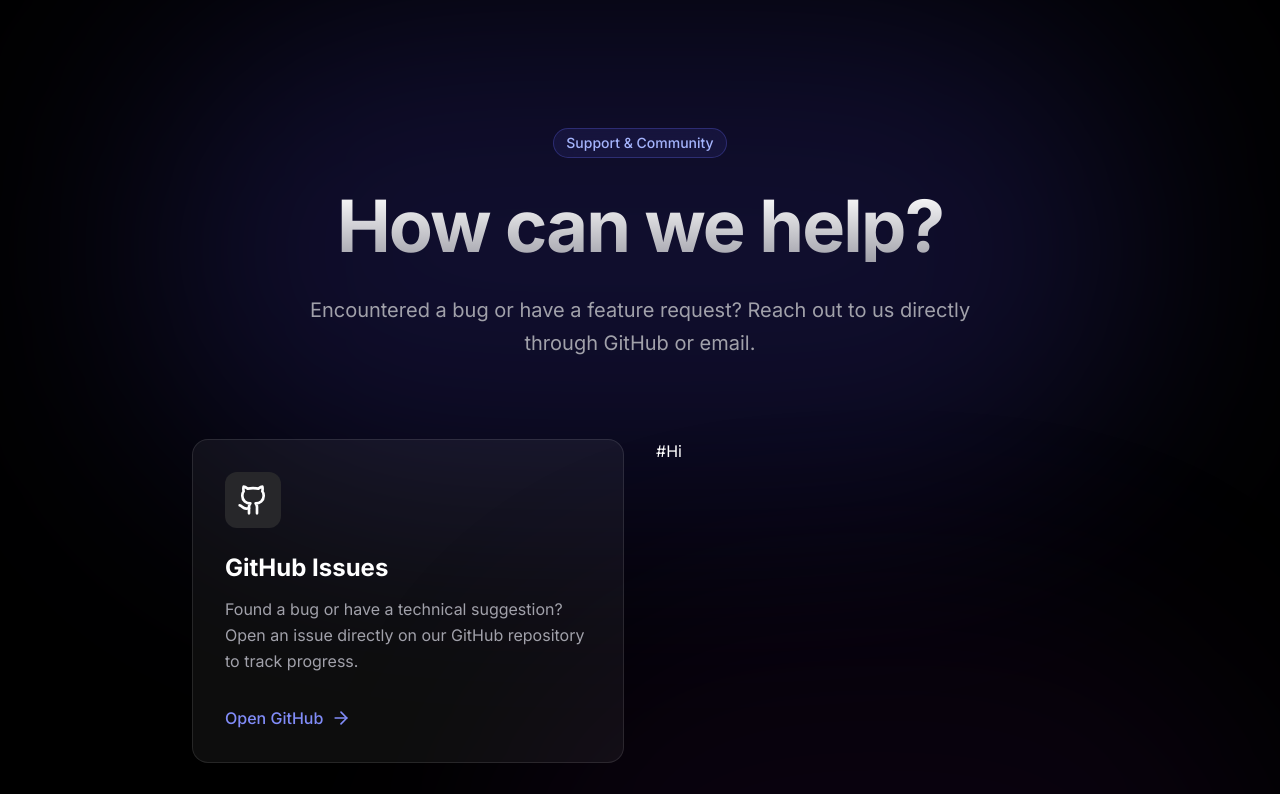
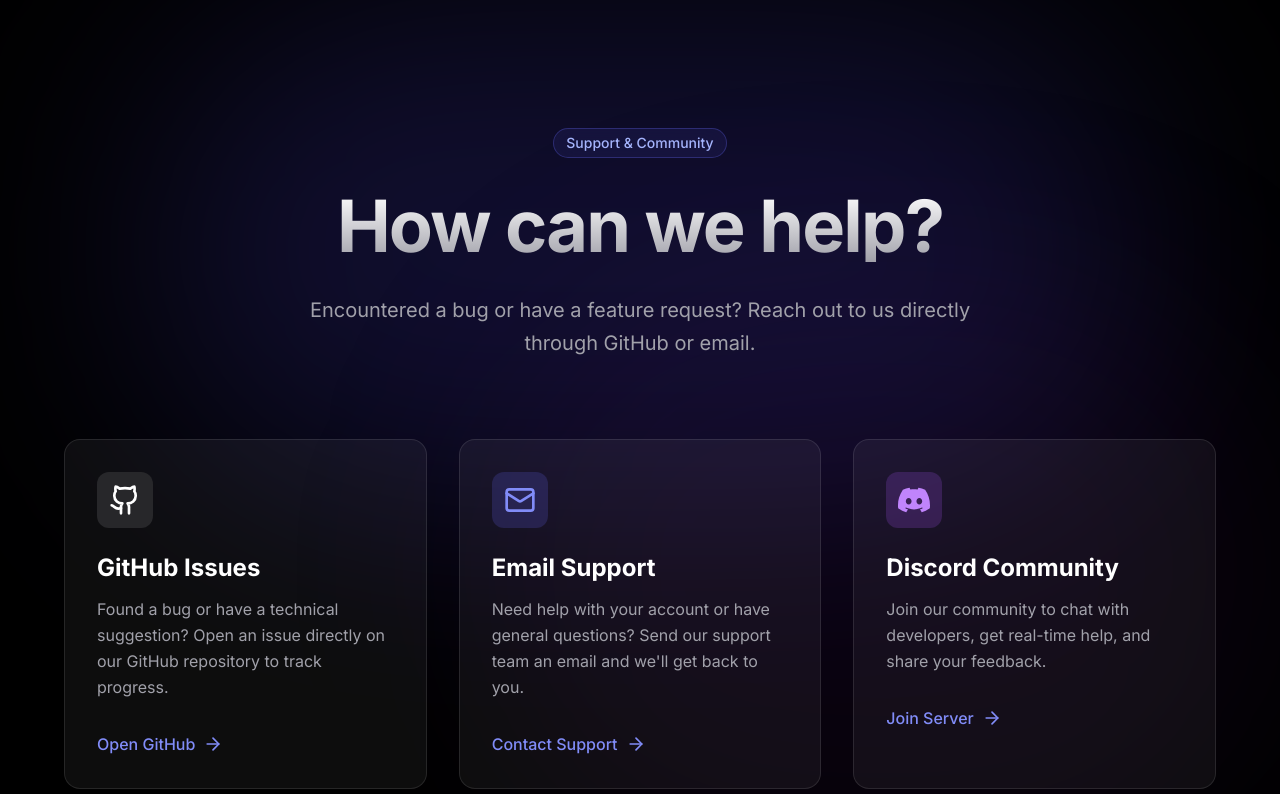
Before and after one commit to Apurva130401/mentrex-issues, a Next.js app: page / in a window 1280 px wide. Shown: the top 794 px of the page. Built offline with nearby package versions, Linux system fonts and the light colour scheme.

Commit message:
Adding Favicon

```diff
--- a/app/page.tsx
+++ b/app/page.tsx
@@ -33,7 +33,7 @@
           </p>
         </motion.div>
 
-        <div className="grid grid-cols-1 md:grid-cols-2 gap-8 max-w-4xl mx-auto">
+        <div className="grid grid-cols-1 md:grid-cols-3 gap-8 max-w-6xl mx-auto">
           <motion.div
             initial={{ opacity: 0, x: -20 }}
             animate={{ opacity: 1, x: 0 }}
@@ -55,7 +55,7 @@
               Open GitHub <ArrowRight className="w-5 h-5" />
             </Link>
           </motion.div>
-          #Hi
+
           <motion.div
             initial={{ opacity: 0, x: 20 }}
             animate={{ opacity: 1, x: 0 }}
@@ -76,6 +76,40 @@
               Contact Support <ArrowRight className="w-5 h-5" />
             </Link>
           </motion.div>
+
+          <motion.div
+            initial={{ opacity: 0, x: 20 }}
+            animate={{ opacity: 1, x: 0 }}
+            transition={{ delay: 0.4 }}
+            className="p-8 rounded-2xl bg-white/5 border border-white/10 hover:bg-white/10 transition-colors group"
+          >
+            <div className="w-14 h-14 rounded-xl bg-purple-500/20 flex items-center justify-center mb-6 group-hover:scale-110 transition-transform">
+              <svg
+                width="32"
+                height="32"
+                viewBox="0 0 24 24"
+                fill="none"
+                xmlns="http://www.w3.org/2000/svg"
+                className="w-8 h-8 text-purple-400"
+              >
+                <path
+                  d="M20.317 4.3698a19.7913 19.7913 0 00-4.8851-1.5152.0741.0741 0 00-.0785.0371c-.211.3753-.4447.8648-.6083 1.2495-1.8447-.2762-3.68-.2762-5.4868 0-.1636-.3933-.4058-.8742-.6177-1.2495a.077.077 0 00-.0785-.037 19.7363 19.7363 0 00-4.8852 1.515.0699.0699 0 00-.0321.0277C.5334 9.0458-.319 13.5799.0992 18.0578a.0824.0824 0 00.0312.0561c2.0528 1.5076 4.0413 2.4228 5.9929 3.0294a.0777.0777 0 00.0842-.0276c.4616-.6304.8731-1.2952 1.226-1.9942a.076.076 0 00-.0416-.1057c-.6528-.2476-1.2743-.5495-1.8722-.8923a.077.077 0 01-.0076-.1277c.1258-.0943.2517-.1923.3718-.2914a.0743.0743 0 01.0776-.0105c3.9278 1.7933 8.18 1.7933 12.0614 0a.0739.0739 0 01.0785.0095c.1202.099.246.1981.3728.2924a.077.077 0 01-.0066.1276 12.2986 12.2986 0 01-1.873.8914.0766.0766 0 00-.0407.1067c.3604.698.7719 1.3628 1.225 1.9932a.076.076 0 00.0842.0286c1.961-.6067 3.9495-1.5219 6.0023-3.0294a.077.077 0 00.0313-.0552c.5004-5.177-.8382-9.6739-3.5485-13.6604a.061.061 0 00-.0312-.0286zM8.02 15.3312c-1.1825 0-2.1569-1.0857-2.1569-2.419 0-1.3332.9555-2.4189 2.157-2.4189 1.2108 0 2.1757 1.0952 2.1568 2.419 0 1.3332-.946 2.419-2.1568 2.419zm7.9748 0c-1.1825 0-2.1569-1.0857-2.1569-2.419 0-1.3332.9554-2.4189 2.1569-2.4189 1.2108 0 2.1757 1.0952 2.1568 2.419 0 1.3332-.946 2.419-2.1568 2.419z"
+                  fill="currentColor"
+                />
+              </svg>
+            </div>
+            <h3 className="text-2xl font-bold mb-3">Discord Community</h3>
+            <p className="text-zinc-400 mb-8 leading-relaxed">
+              Join our community to chat with developers, get real-time help, and share your feedback.
+            </p>
+            <Link
+              href="https://discord.gg/yq5sUumr"
+              target="_blank"
+              className="inline-flex items-center gap-2 text-indigo-400 font-medium hover:text-indigo-300 transition-colors"
+            >
+              Join Server <ArrowRight className="w-5 h-5" />
+            </Link>
+          </motion.div>
         </div>
       </main>
     </div>
```
Also changed, not shown: 1 other file (tests, documents, lock files or other folders).
